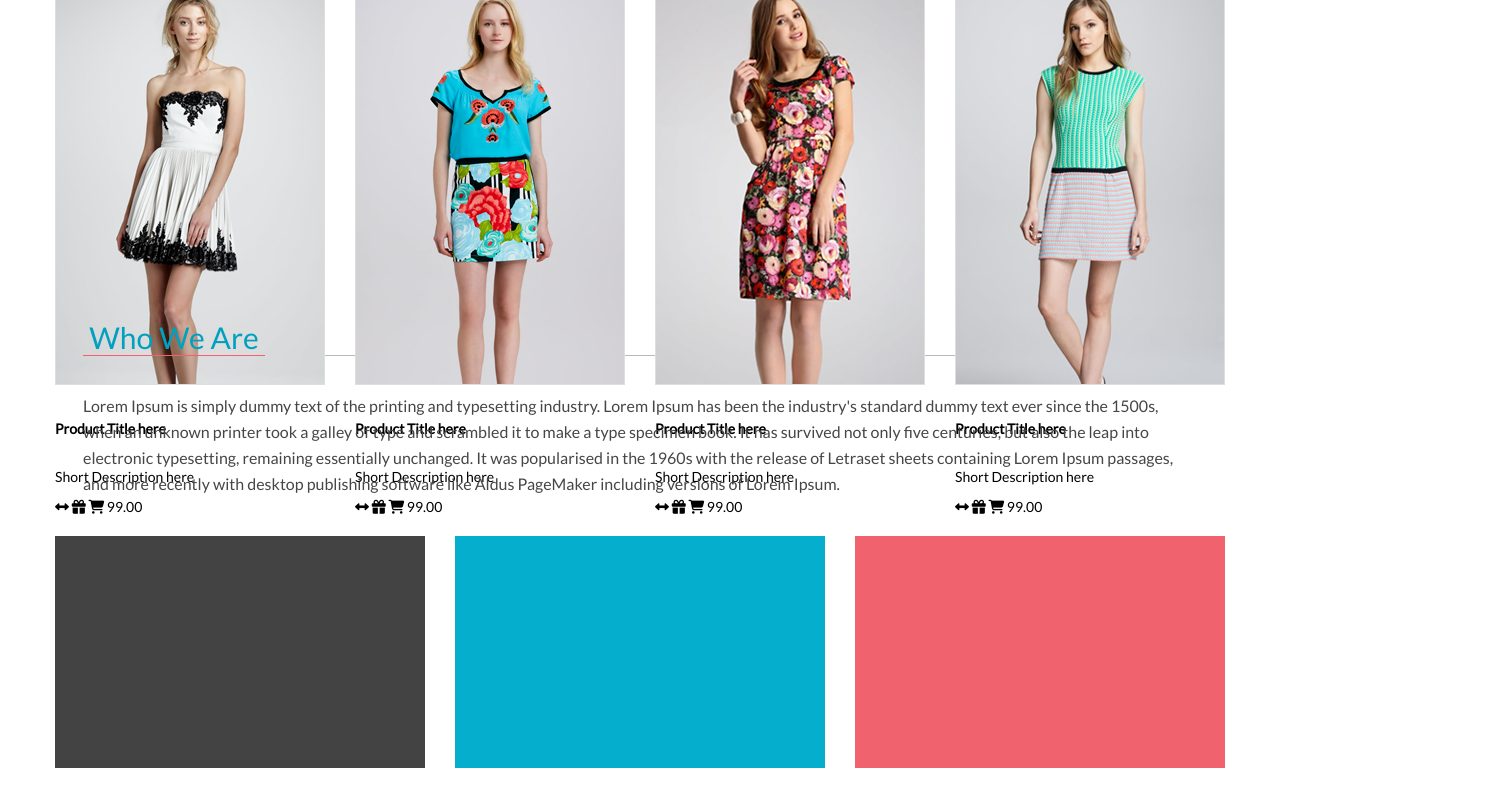
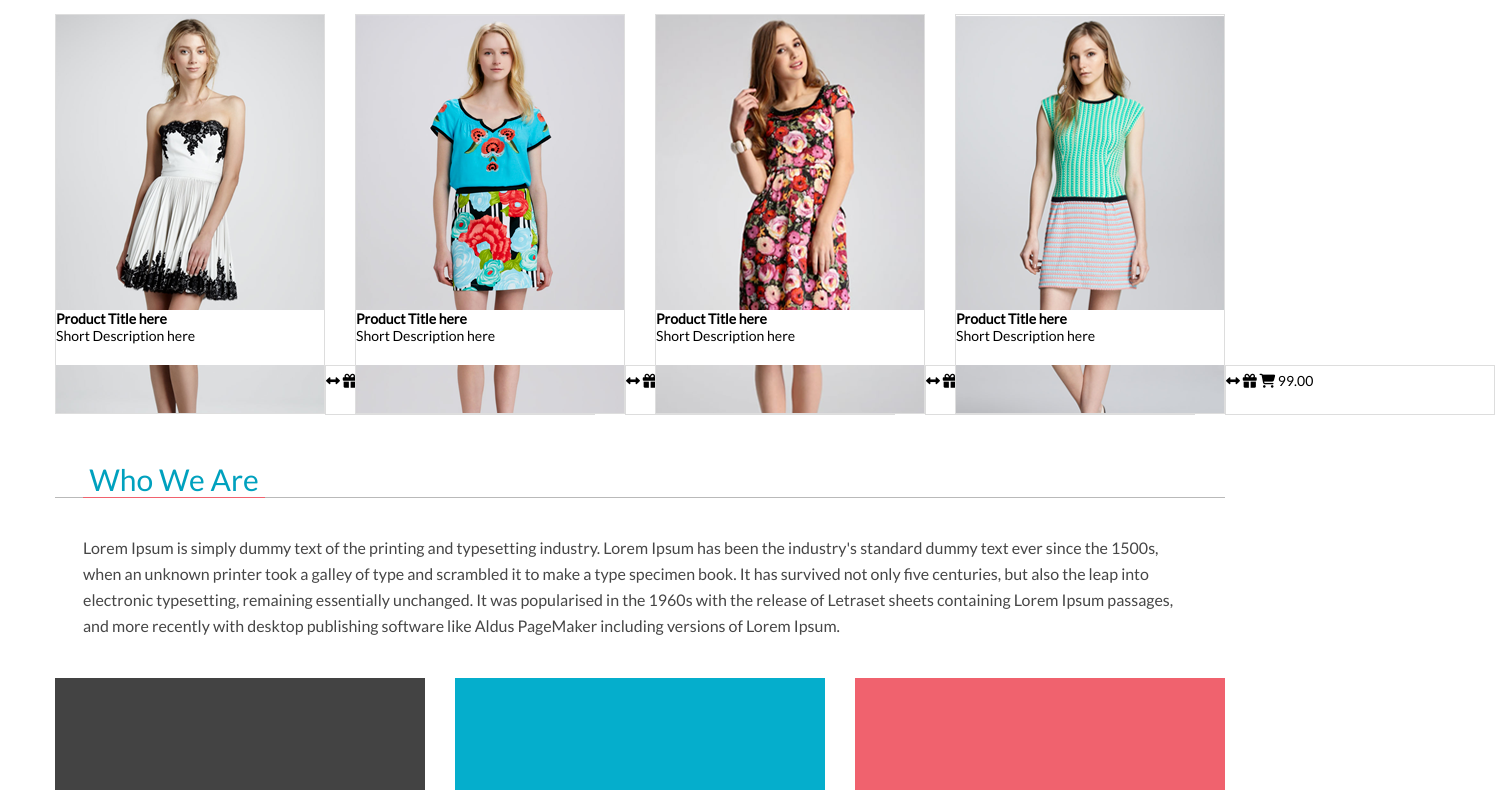
Before and after one commit to GlebShaucou/rss-tasks, a plain HTML site: page html-css-final-task/index.html in a window 1280 px wide. Shown: the part 594-1384 px from the top of the page, 1495 px wide, since content can reach past the window. Drawn offline with Linux system fonts and the light colour scheme.

Commit message:
Featured products section modified

```diff
--- a/html-css-final-task/css/styles.css
+++ b/html-css-final-task/css/styles.css
@@ -295,38 +295,77 @@ a:hover {
 
 /* FEATURED PRODUCTS SECTION */
 /**************************************************************/
+.featured-products {
+
+}
+
 .featured-products .section-header {
     width: 255px;
 }
 
+.gray-border-container {
+    width: 100%;
+    height: 1px;
+    background-color: #b9b9b9;
+}
+
 .featured-products-list {
-    height: 335px;
+    width: 100%;
+    height: 420px;
+    display: inline-flex;
+    justify-content: space-between;
+    padding: 28px 0 0 0;
 }
 
 .featured-item-conatiner {
     width: 270px;
     height: 400px;
+    position: relative;
 }
 
 .featured-product-img {
-    width: 270px;
-    height: 400px;
+    width: 100%;
+    height: 100%;
+}
+
+.featured-product-info {
+    width: 100%;
+    height: 55px;
+    position: absolute;
+    bottom: 49px;
+    border: 1px solid #dddddd;
+    border-top: none;
+    border-bottom: none;
+    background-color: #ffffff;
+    text-overflow: ellipsis;
 }
 
 .featured-product-title {
-
+    margin: 0;
+    padding: 0;
 }
 
 .featured-product-description {
-
+    margin: 0;
+    padding: 0;
 }
 
 .featured-product-menu {
-
+    width: 100%;
+    height: 50px;
+    display: inline-block;
+    border: 1px solid #dddddd;
+    position: absolute;
+    bottom: -1px;
+    background-color: #ffffff;
 }
 
 /* WHO WE ARE SECTION */
 /**************************************************************/
+.who-we-are {
+    margin: 44px 0 0 0;
+}
+
 .who-we-are .section-header {
     width: 182px;
 }
--- a/html-css-final-task/index.html
+++ b/html-css-final-task/index.html
@@ -106,14 +106,18 @@
 
             <section class="featured-products">
                 <h2 class="section-header bottom-red-border">Featured Products</h2>
-                <ul class="horizontal-list featured-products-list top-gray-border justify-list">
-                    <li>
+                <div class="gray-border-container"></div>
+                <div class="featured-products-list top-gray-border">
                     <div class="featured-item-conatiner">
+                        <a href="">
                             <img src="./img/featured-products-1.png" alt="Featured Product Photo" class="featured-product-img">
+                        </a>
+                        <div class="featured-product-info">
                             <h4 class="featured-product-title">Product Title here</h4>
                             <span class="featured-product-description">Short Description here</span>
+                        </div>
 
-                            <ul class="featured-product-menu ">
+                        <ul class="featured-product-menu horizontal-list">
                             <li>
                                 <span>
                                     <i class="fa fa-arrows-h" aria-hidden="true"></i>
@@ -136,15 +140,17 @@
                             </li>
                         </ul>
                     </div>
-                    </li>
 
-                    <li>
                     <div class="featured-item-conatiner">
+                        <a href="">
                             <img src="./img/featured-products-2.png" alt="Featured Product Photo" class="featured-product-img">
+                        </a>
+                        <div class="featured-product-info">
                             <h4 class="featured-product-title">Product Title here</h4>
                             <span class="featured-product-description">Short Description here</span>
+                        </div>
 
-                            <ul class="featured-product-menu ">
+                        <ul class="featured-product-menu horizontal-list">
                             <li>
                                 <span>
                                     <i class="fa fa-arrows-h" aria-hidden="true"></i>
@@ -167,15 +173,17 @@
                             </li>
                         </ul>
                     </div>
-                    </li>
 
-                    <li>
                     <div class="featured-item-conatiner">
+                        <a href="">
                             <img src="./img/featured-products-3.png" alt="Featured Product Photo" class="featured-product-img">
+                        </a>
+                        <div class="featured-product-info">
                             <h4 class="featured-product-title">Product Title here</h4>
                             <span class="featured-product-description">Short Description here</span>
+                        </div>
 
-                            <ul class="featured-product-menu ">
+                        <ul class="featured-product-menu horizontal-list">
                             <li>
                                 <span>
                                     <i class="fa fa-arrows-h" aria-hidden="true"></i>
@@ -198,15 +206,17 @@
                             </li>
                         </ul>
                     </div>
-                    </li>
 
-                    <li>
                     <div class="featured-item-conatiner">
+                        <a href="">
                             <img src="./img/featured-products-4.png" alt="Featured Product Photo" class="featured-product-img">
+                        </a>
+                        <div class="featured-product-info">
                             <h4 class="featured-product-title">Product Title here</h4>
                             <span class="featured-product-description">Short Description here</span>
+                        </div>
 
-                            <ul class="featured-product-menu ">
+                        <ul class="featured-product-menu horizontal-list">
                             <li>
                                 <span>
                                     <i class="fa fa-arrows-h" aria-hidden="true"></i>
@@ -229,8 +239,8 @@
                             </li>
                         </ul>
                     </div>
-                    </li>
-                </ul>
+                </div>
+
             </section>
 
             <section class="who-we-are">
```
Lines whose indentation alone changed are shown as unchanged.
